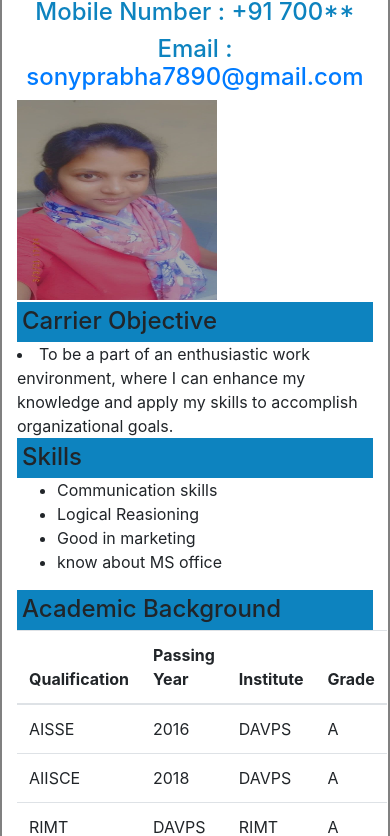
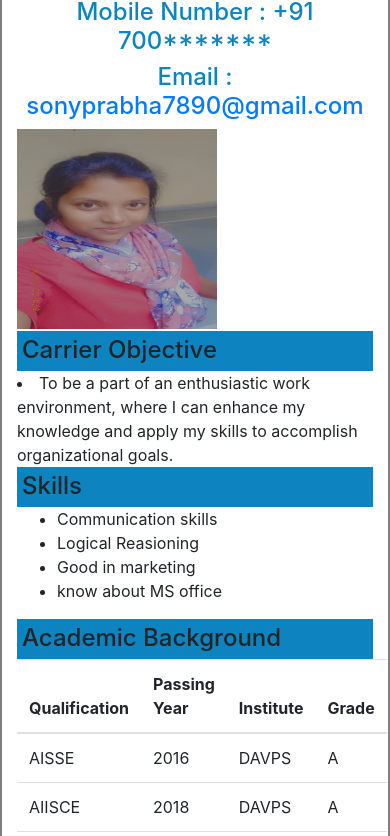
Before and after one commit to sonyprabha/my-resume, a plain HTML site: page index.html in a window 390 px wide. Shown: the part 71-907 px from the top of the page. Drawn offline with nearby package versions, Linux system fonts and the light colour scheme.

Commit message:
changing in the phone number

```diff
--- a/index.html
+++ b/index.html
@@ -14,7 +14,7 @@
        <div class="row">
            <div class="col-md-8" style="margin-top:10px;text-align:center;">
                 <h4 style="color:#0d83bf">SONYPRABHA</h4>
-                <h4 style="color:#0d83bf;">Mobile Number : <span>+91 700**</span> </h4>
+                <h4 style="color:#0d83bf;">Mobile Number : <span>+91 700*******</span> </h4>
                 <h4 style="color:#0d83bf;">Email : <span style="color:red;">
                   <a href="mailto:sonyprabha7890@gmail.com">sonyprabha7890@gmail.com</a></span> </h4>
            </div>
```
